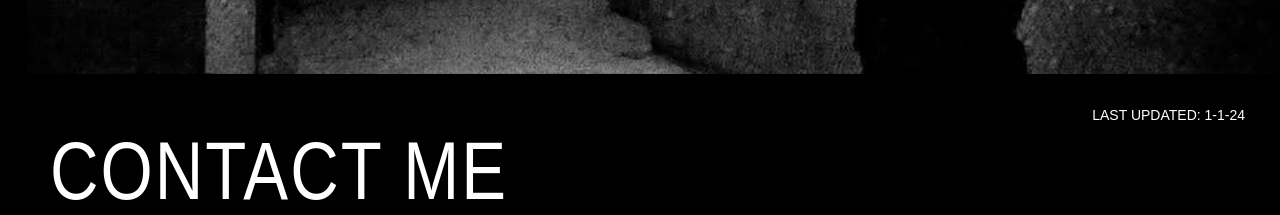
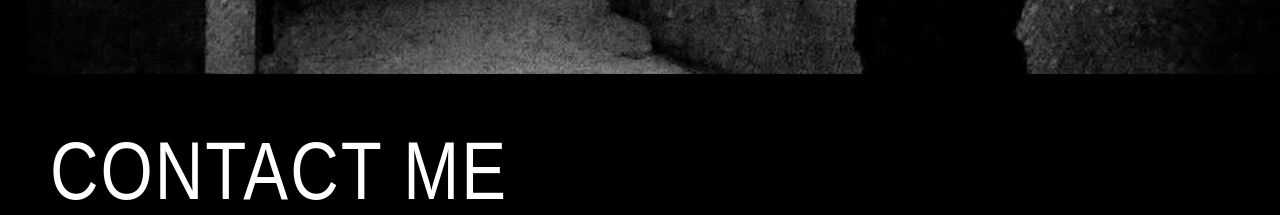
Before and after one commit to pxsswordprotected/personalsite, a Jekyll site: the page docs/index.html, which Jekyll copies as it is, in a window 1280 px wide. Shown: the part 682-897 px from the top of the page. Built offline with Jekyll 4.4.1, drawn with Linux system fonts in a browser that asks for light colours.

Commit message:
removed last updated

```diff
--- a/docs/index.html
+++ b/docs/index.html
@@ -17,7 +17,6 @@
                 <h1 class="contact-me"><a href="contact_me/">CONTACT ME</a></h1>
                 <div class="presentation">PRESENTATION (0)00</div>
             </div>
-            <div class="last-updated">LAST UPDATED: 1-1-24</div>
         </div>
     </div>
 </body>
```
